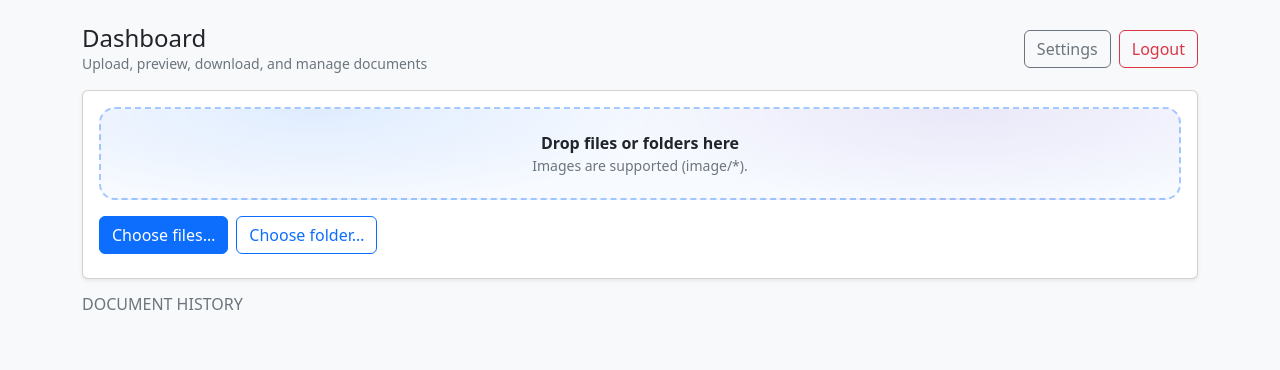
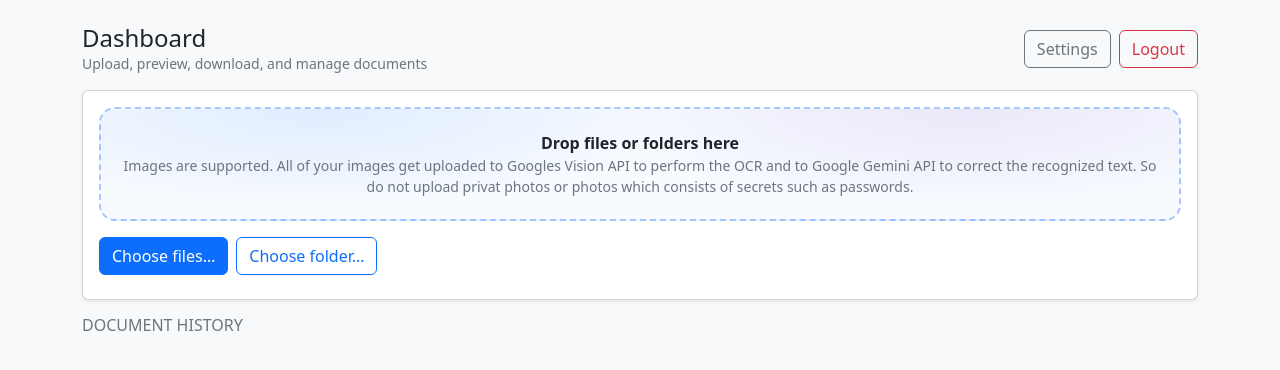
Before and after one commit to johnnyjack123/OCR_App, a Flask app: page /dashboard in a window 1280 px wide. Shown: the top 370 px of the page. Run offline with Flask 3, Linux system fonts and the light colour scheme; the visitor is signed in with stand-in values (Sample User, id 1); some libraries are stand-ins or nearby versions.

```diff
--- a/app.py
+++ b/app.py
@@ -239,5 +239,3 @@ if __name__ == '__main__':
     file = load_file()
     debug_mode = file.debug_mode
     socketio.run(app, host="0.0.0.0", port=5000, debug=debug_mode)
-
-# TODO: machen, dass wenn Datei nicht gefunden wird, nicht gesamter Server hängt, sondern nur in Browser angezeigt wird
--- a/templates/dashboard.html
+++ b/templates/dashboard.html
@@ -28,7 +28,10 @@
             <div class="card-body">
                 <div id="dropzone" class="dropzone">
                     <div class="fw-semibold">Drop files or folders here</div>
-                    <div class="text-secondary small">Images are supported (image/*).</div>
+                    <div class="text-secondary small">Images are supported. All of your images get uploaded to Googles Vision API to
+                        perform the OCR and to Google Gemini API to correct the recognized text. So do not upload privat photos or
+                        photos which consists of secrets such as passwords.
+                    </div>
                 </div>
 
                 <div class="d-flex flex-wrap gap-2 mt-3">
@@ -57,7 +60,6 @@
             <div class="modal-content">
                 <div class="modal-header">
                     <h5 class="modal-title">Preview</h5>
-                    <button type="button" class="btn-close" data-bs-dismiss="modal" aria-label="Close"></button>
                 </div>
 
                 <div class="modal-body">
```
